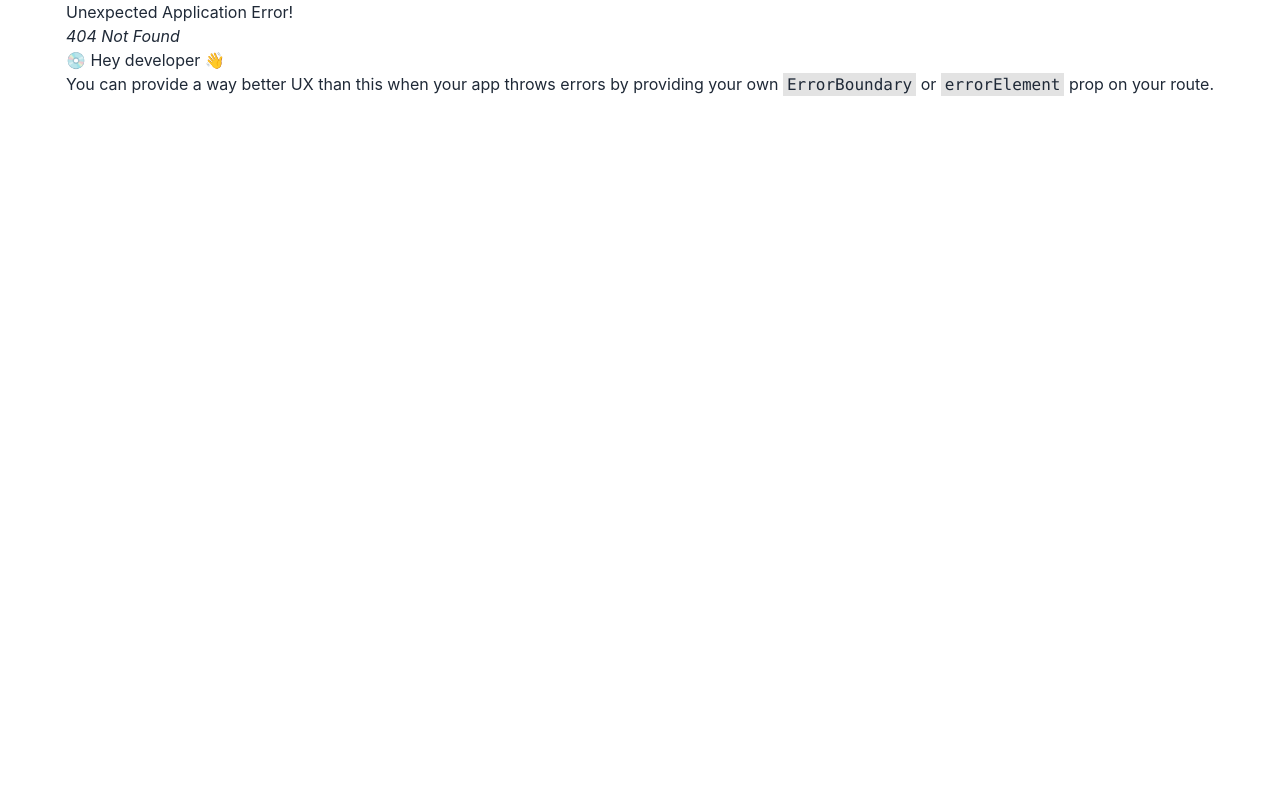
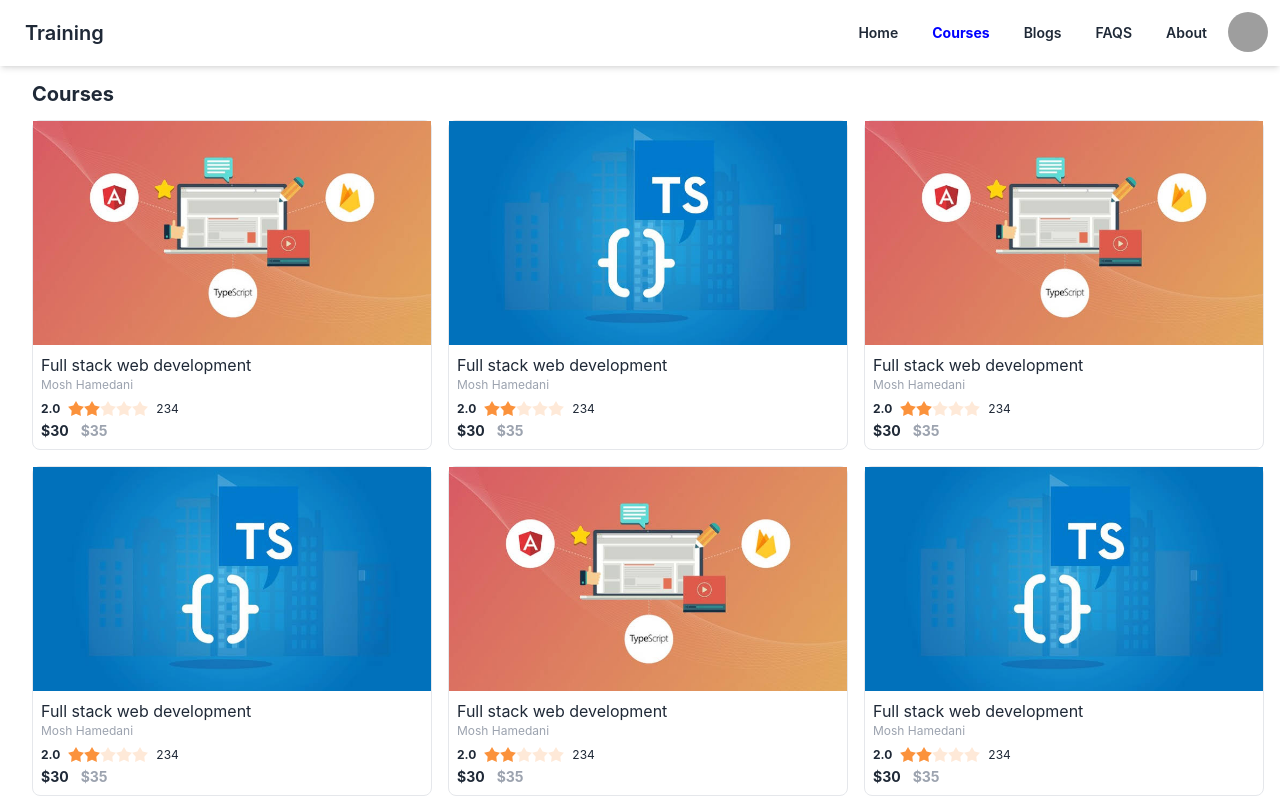
Before and after one commit to rasel-mahmud-dev/learning-platform-assainment-10, a React (Vite) app: page /courses in a window 1280 px wide. Before the commit this address had no page. Shown: the top 800 px of the page. Built offline with nearby package versions, Linux system fonts and the light colour scheme; grey boxes are pictures that could not be loaded.

Commit message:
added context api for global state and courses page

```diff
--- a/src/App.jsx
+++ b/src/App.jsx
@@ -1,13 +1,15 @@
 import { useState } from "react";
 import "./App.css";
 import Navigation from "./components/Navigation/Navigation.jsx";
+import { Outlet } from "react-router-dom";
 
 function App() {
-  return (
-    <div className="App">
-      <Navigation />
-    </div>
-  );
+    return (
+        <div className="App">
+            <Navigation />
+            <Outlet />
+        </div>
+    );
 }
 
 export default App;
--- /dev/null
+++ b/src/components/Avatar.jsx
@@ -0,0 +1,11 @@
+import Reafct from "react"
+const Avatar ()=> {
+  return (
+    <div class="avatar online placeholder">
+  <div class="bg-neutral-focus text-neutral-content rounded-full w-16">
+    <span class="text-xl">JO</span>
+  </div>
+</div>
+)
+}
+export default Avatar;
--- /dev/null
+++ b/src/components/Course/Course.jsx
@@ -0,0 +1,34 @@
+import React from 'react'
+// import fullPath from "src/utils/fullPath"
+import { Link } from "react-router-dom"
+import "./course.css"
+import Rating from "../Rating"
+
+export default function Course({ course }) {
+    return (
+      <div className="card !rounded-lg bg-white shadow-xs border ">
+        <Link to={`/course-detail/${course.id}`} className="">
+            <div className="relative">
+                <div className="">
+                    <img className="w-full" src={(course.thumb)} alt="car!" />
+                    <div className="p-2">
+                        <h1 className="">{course.title}</h1>
+                        <h5 className="text-xs text-gray-400">{"Mosh Hamedani"}</h5>
+                         <div className="flex items-center gap-x-2 mt-2">
+                         <span className="text-xs font-bold">{"2.0"}</span>
+                         <Rating rate={2} id={course.id}/>
+                         <span className="text-xs"> {23,234}</span>
+                        </div>
+                        <h3 className="text-sm text-gray-800 font-bold mt-1">
+
+                        <span>$30</span>
+                        <span className="text-gray-400 ml-3">$35</span>
+                        </h3>
+                    </div>
+                </div>
+                </div>
+
+        </Link>
+                </div>
+    )
+}
--- /dev/null
+++ b/src/components/Rating.jsx
@@ -0,0 +1,17 @@
+import React from "react"
+
+const Rating = ({rate, id})=>{
+  let checked = Math.floor(rate)
+
+  return (
+    <div className={`rating rating-sm`}>
+        <input type="radio" name={`rating-${id}`} className="mask mask-star-2 bg-orange-400" checked={checked == 1} />
+        <input type="radio" name={`rating-${id}`} className="mask mask-star-2 bg-orange-400" checked={checked == 2}/>
+        <input type="radio" name={`rating-${id}`} className="mask mask-star-2 bg-orange-400" checked={checked == 3} />
+        <input type="radio" name={`rating-${id}`} className="mask mask-star-2 bg-orange-400" checked={checked == 4} />
+        <input type="radio" name={`rating-${id}`} className="mask mask-star-2 bg-orange-400" checked={checked == 5} />
+    </div>
+    )
+
+}
+export default Rating
--- /dev/null
+++ b/src/context/AppContext.jsx
@@ -0,0 +1,2 @@
+import React from "react"
+export default React.createContext({});
--- /dev/null
+++ b/src/context/AppProvider.jsx
@@ -0,0 +1,15 @@
+import React, { useState } from "react";
+import AppContext from "./AppContext";
+
+const AppProvider = (props) => {
+  const [state, setState] = useState({
+    courses: [],
+  });
+  const value = {
+    state,
+    setCourses: (v) => setState((prev) => ({ ...prev, courses: v })),
+  };
+  return <AppContext.Provider value={value}>{props.children}</AppContext.Provider>;
+};
+
+export default AppProvider;
--- /dev/null
+++ b/src/pages/Courses/Courses.jsx
@@ -0,0 +1,117 @@
+import React, { useContext, useEffect, useState } from "react";
+import AppContext from "../../context/AppContext.jsx";
+import Course from "../../components/Course/Course.jsx";
+
+const Courses = () => {
+    const { state, setCourses } = useContext(AppContext);
+    console.log(state);
+
+    useEffect(() => {
+        setCourses(fetchAllCourses());
+    }, []);
+
+    return (
+        <div className="px-4">
+            <div className="content">
+                <div className="ml-4">
+                    <h1 className="text-xl font-bold mt-4 mb-3">Courses </h1>
+                    <div className="grid grid-cols-3 gap-4">
+                        {state?.courses.map((course) => (
+                            <Course course={course} key={course.id} />
+                        ))}
+                    </div>
+                </div>
+            </div>
+        </div>
+    );
+};
+export default Courses;
+
+export function fetchAllCourses() {
+    return [
+        {
+            title: "Full stack web development",
+            id: 1,
+            thumb: "/images-2.jpeg",
+            description:
+                "Dummy course content best for mern stack web developing course. best online course out main aim to give student best knowledge ",
+        },
+        {
+            title: "Full stack web development",
+            id: 2,
+            thumb: "/images.jpeg",
+            description:
+                "Dummy course content best for mern stack web developing course. best online course out main aim to give student best knowledge",
+        },
+        {
+            title: "Full stack web development",
+            id: 3,
+            thumb: "/images-2.jpeg",
+            description:
+                "Dummy course content best for mern stack web developing course. best online course out main aim to give student best knowledge",
+        },
+        {
+            title: "Full stack web development",
+            id: 4,
+            thumb: "/images.jpeg",
+            description:
+                "Dummy course content best for mern stack web developing course. best online course out main aim to give student best knowledge",
+        },
+        {
+            title: "Full stack web development",
+            id: 5,
+            thumb: "/images-2.jpeg",
+            description:
+                "Dummy course content best for mern stack web developing course. best online course out main aim to give student best knowledge",
+        },
+        {
+            title: "Full stack web development",
+            id: 6,
+            thumb: "/images.jpeg",
+            description:
+                "Dummy course content best for mern stack web developing course. best online course out main aim to give student best knowledge",
+        },
+        {
+            title: "Full stack web development",
+            id: 7,
+            thumb: "/images-2.jpeg",
+            description:
+                "Dummy course content best for mern stack web developing course. best online course out main aim to give student best knowledge",
+        },
+        {
+            title: "Full stack web development",
+            id: 8,
+            thumb: "/images-2.jpeg",
+            description:
+                "Dummy course content best for mern stack web developing course. best online course out main aim to give student best knowledge",
+        },
+        {
+            title: "Full stack web development",
+            id: 9,
+            thumb: "/images.jpeg",
+            description:
+                "Dummy course content best for mern stack web developing course. best online course out main aim to give student best knowledge",
+        },
+        {
+            title: "Full stack web development",
+            id: 10,
+            thumb: "/images-2.jpeg",
+            description:
+                "Dummy course content best for mern stack web developing course. best online course out main aim to give student best knowledge",
+        },
+        {
+            title: "Full stack web development",
+            id: 11,
+            thumb: "/images.jpeg",
+            description:
+                "Dummy course content best for mern stack web developing course. best online course out main aim to give student best knowledge",
+        },
+        {
+            title: "Full stack web development",
+            id: 12,
+            thumb: "/images-2.jpeg",
+            description:
+                "DDummy course content best for mern stack web developing course. best online course out main aim to give student best knowledge",
+        },
+    ];
+}
--- /dev/null
+++ b/src/pages/HomePage/HomePage.jsx
@@ -0,0 +1,16 @@
+import React from "react";
+
+const HomePage = (props) => {
+  return (
+    <div className="">
+      <h1>Home Page</h1>
+      <h1>Home Page</h1>
+      <h1>Home Page</h1>
+      <h1>Home Page</h1>
+      <h1>Home Page change</h1>
+      <h1>Home Page change</h1>
+    </div>
+  );
+};
+
+export default HomePage;
```
Also changed, not shown: src/Routes.jsx (+7 -0 lines), src/main.jsx (+7 -4 lines), src/components/Course/course.css (added), 1 other file (tests, documents, lock files or other folders).
